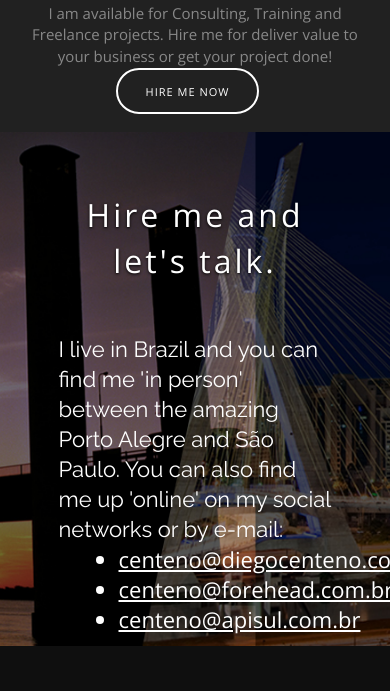
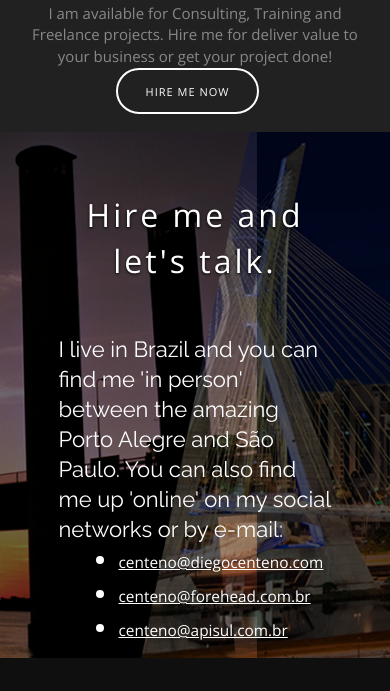
Before and after one commit to centeno/centeno.github.io, a plain HTML site: page index.html in a window 390 px wide. Shown: the part 4015-4706 px from the top of the page. Drawn offline with nearby package versions, Linux system fonts and the light colour scheme.

Commit message:
Adjust emails size in mobile screen

```diff
--- a/css/responsive.css
+++ b/css/responsive.css
@@ -358,6 +358,10 @@ TOC :
       text-shadow: 0px 1px 3px rgba(0, 0, 0, 1);
    }
 
+   #contact ul li a {
+    font-size: 0.7em;
+   }
+
    /* form */
    #contact label {
       float: none;
```
